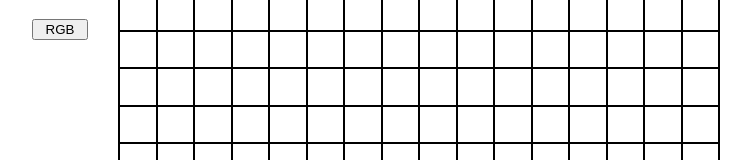
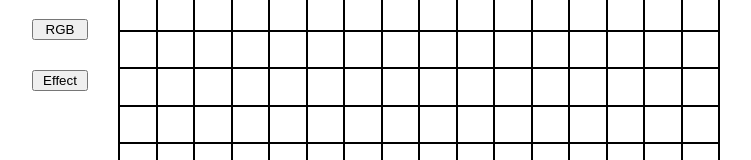
Before and after one commit to batuyazici/odin-etch-a-sketch, a plain HTML site: page index.html in a window 1280 px wide. Shown: the part 182-342 px from the top of the page, without its empty margins (264-1015 px from the left). Drawn offline with Linux system fonts and the light colour scheme.

Commit message:
Add effect button

```diff
--- a/index.html
+++ b/index.html
@@ -14,6 +14,7 @@
             <button id="input-button">Create</button>
             <button id="reset-button">Reset</button>
             <button id="rgb-button">RGB</button>
+            <button id="effect-button">Effect</button>
         </nav>
         <div class="grid-container">
         </div>
```
